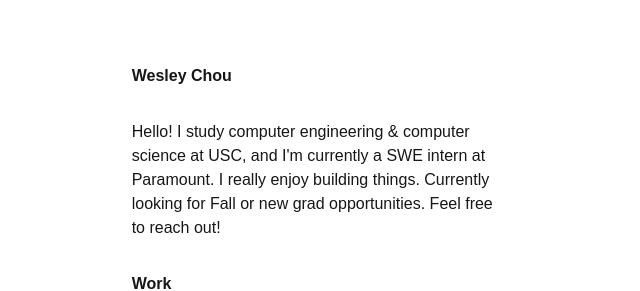
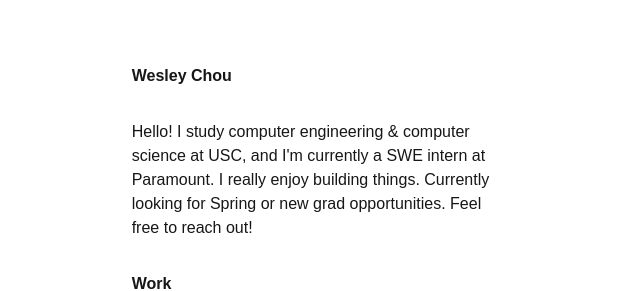
Before and after one commit to wesleychou7/personal-website-v3, a Next.js app in the folder my-app/: page / in a window 1280 px wide. Shown: the top 291 px of the page, without its empty margins (319-959 px from the left). Built offline with nearby package versions, Linux system fonts and the light colour scheme.

Commit message:
minor edit

```diff
--- a/my-app/app/page.tsx
+++ b/my-app/app/page.tsx
@@ -50,10 +50,9 @@ export default function Home() {
           {/* <div>Social Media</div> */}
         </div>
         <div>
-          Hello! I study computer engineering & computer science at USC, and I'm
-          currently a SWE intern at Paramount. I really enjoy building things.
-          Currently looking for Fall or new grad opportunities. Feel free to
-          reach out!
+          Hello! I study computer engineering & computer science at USC, and I'm currently a SWE
+          intern at Paramount. I really enjoy building things. Currently looking for Spring or new
+          grad opportunities. Feel free to reach out!
         </div>
         <div>
           <div className="mb-2 font-bold">Work</div>
```
